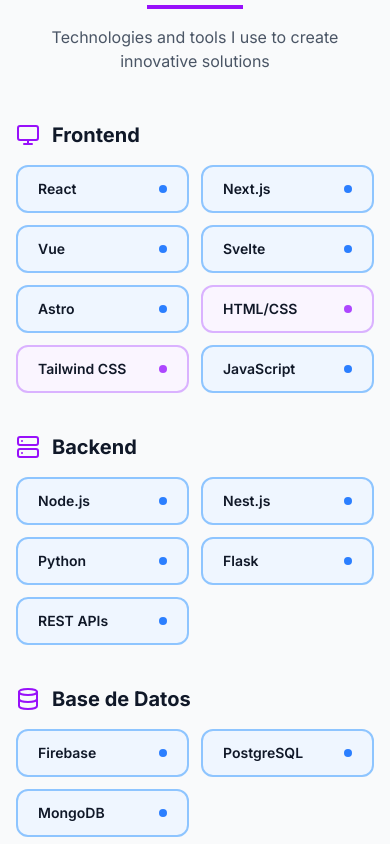
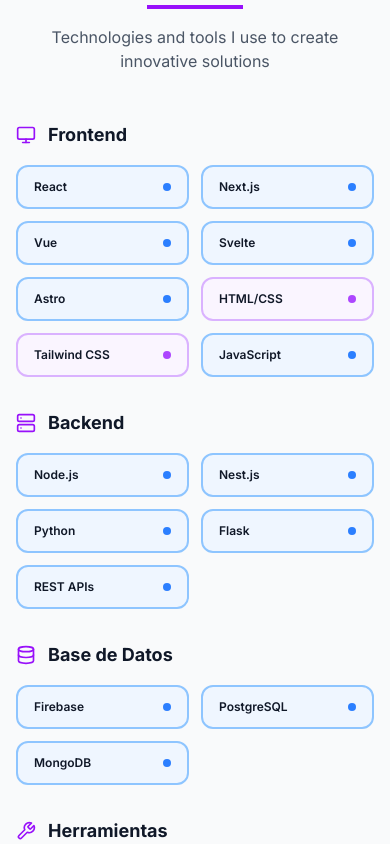
Before and after one commit to Aldair2003/portafolio, a Next.js app: page / in a window 390 px wide. Shown: the part 1180-2024 px from the top of the page. Built offline with nearby package versions, Linux system fonts and the light colour scheme; no server answers; the database is empty.

Commit message:
Refactor Skills section for improved layout and responsiveness. Adjust padding, spacing, and font sizes for better visual consistency. Update grid structure for technology badges to enhance symmetry and compactness.

```diff
--- a/components/sections/Skills.tsx
+++ b/components/sections/Skills.tsx
@@ -112,19 +112,20 @@
     >
       <div
         className={`
-          relative px-5 py-3 rounded-xl border-2 transition-all duration-300 cursor-pointer
+          relative px-4 py-3 sm:px-5 sm:py-3 rounded-xl border-2 transition-all duration-300 cursor-pointer
           ${level.border} ${level.bg}
           hover:shadow-lg hover:scale-105
           ${isHovered ? 'shadow-lg scale-105' : ''}
+          h-full flex flex-col justify-center
         `}
       >
-        <div className="flex items-center justify-between gap-3">
-          <span className="font-semibold text-gray-900 dark:text-white text-sm sm:text-base">
+        <div className="flex items-center justify-between gap-2 sm:gap-3">
+          <span className="font-semibold text-gray-900 dark:text-white text-xs sm:text-sm md:text-base truncate flex-1">
             {tech.name}
           </span>
-          <div className="flex items-center gap-2">
-            <div className={`w-2 h-2 rounded-full ${level.dot}`} />
-            <span className="text-xs text-gray-600 dark:text-gray-400 hidden sm:inline">
+          <div className="flex items-center gap-1.5 sm:gap-2 shrink-0">
+            <div className={`w-2 h-2 rounded-full ${level.dot} shrink-0`} />
+            <span className="text-xs text-gray-600 dark:text-gray-400 hidden sm:inline whitespace-nowrap">
               {level.label}
             </span>
           </div>
@@ -174,8 +175,8 @@
           </p>
         </motion.div>
 
-        {/* Skills Grid - Diseño más compacto */}
-        <div className="space-y-10">
+        {/* Skills Grid - Diseño más compacto y simétrico */}
+        <div className="space-y-8 sm:space-y-10">
           {Object.entries(skills).map(([key, category], categoryIndex) => (
             <motion.div
               key={key}
@@ -183,22 +184,23 @@
               whileInView={{ opacity: 1, y: 0 }}
               viewport={{ once: true }}
               transition={{ duration: 0.5, delay: categoryIndex * 0.1 }}
+              className="w-full"
             >
               {/* Category Header */}
-              <div className="flex items-center gap-3 mb-4">
+              <div className="flex items-center gap-3 mb-4 sm:mb-6">
                 {(() => {
                   const IconComponent = category.icon;
                   return (
-                    <IconComponent className="w-6 h-6 text-purple-600 dark:text-purple-400" />
+                    <IconComponent className="w-5 h-5 sm:w-6 sm:h-6 text-purple-600 dark:text-purple-400 shrink-0" />
                   );
                 })()}
-                <h3 className="text-xl font-bold text-gray-900 dark:text-white">
+                <h3 className="text-lg sm:text-xl font-bold text-gray-900 dark:text-white">
                   {category.title}
                 </h3>
               </div>
 
               {/* Technologies Grid - Badges */}
-              <div className="grid grid-cols-2 sm:grid-cols-3 md:grid-cols-4 lg:grid-cols-5 gap-3">
+              <div className="grid grid-cols-2 sm:grid-cols-3 md:grid-cols-4 lg:grid-cols-4 xl:grid-cols-5 gap-3 sm:gap-4">
                 {category.technologies.map((tech, index) => (
                   <SkillBadge
                     key={tech.name}
```
